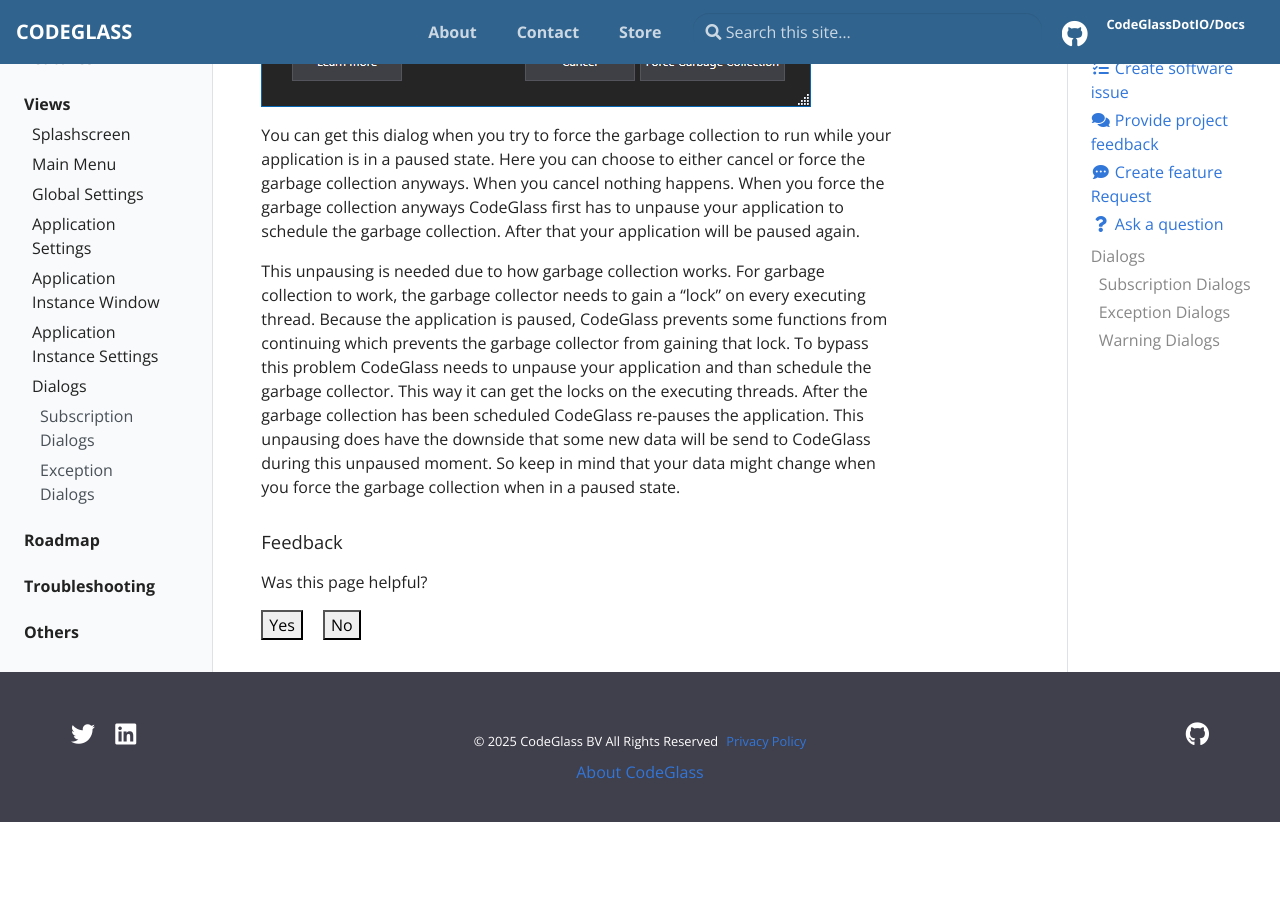
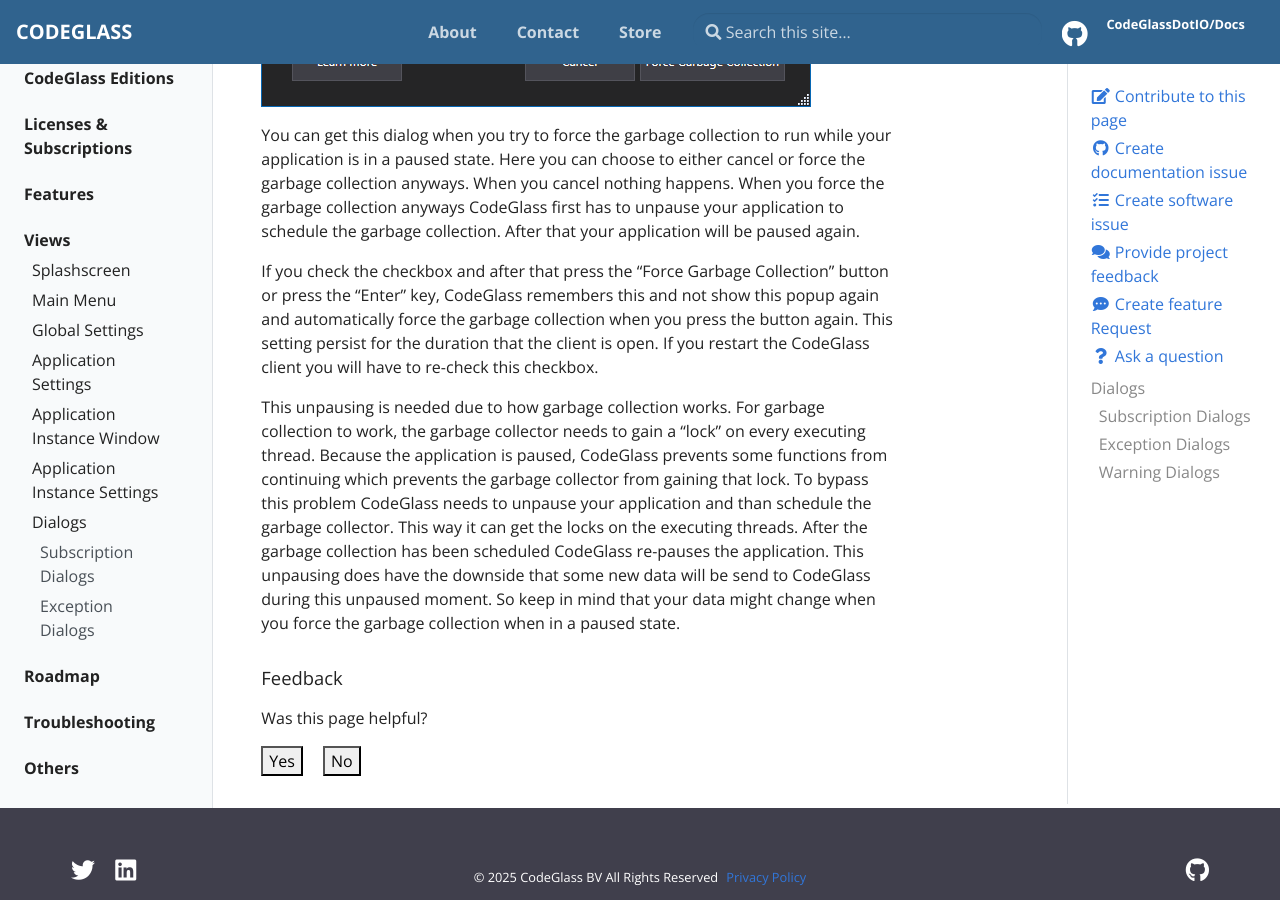
Before and after one commit to CodeGlassDotIO/Docs, a Jekyll site: the page built from _docs/views/Dialogs.md, in a window 1280 px wide and 900 px high, scrolled down 5618 px. Built offline with Jekyll 4.4.1, drawn with Linux system fonts in a browser that asks for light colours; before the commit the page ends 6440 px from its top, so only the background shows below that.

Commit message:
Updated force gc docs

```diff
--- a/_docs/views/Dialogs.md
+++ b/_docs/views/Dialogs.md
@@ -104,4 +104,6 @@ If you ever get this dialog, please report it with a screenshot and how you trig
 
 You can get this dialog when you try to force the garbage collection to run while your application is in a paused state. Here you can choose to either cancel or force the garbage collection anyways. When you cancel nothing happens. When you force the garbage collection anyways CodeGlass first has to unpause your application to schedule the garbage collection. After that your application will be paused again.
 
+If you check the checkbox and after that press the "Force Garbage Collection" button or press the "Enter" key, CodeGlass remembers this and not show this popup again and automatically force the garbage collection when you press the button again. This setting persist for the duration that the client is open. If you restart the CodeGlass client you will have to re-check this checkbox.
+
 This unpausing is needed due to how garbage collection works. For garbage collection to work, the garbage collector needs to gain a "lock" on every executing thread. Because the application is paused, CodeGlass prevents some functions from continuing which prevents the garbage collector from gaining that lock. To bypass this problem CodeGlass needs to unpause your application and than schedule the garbage collector. This way it can get the locks on the executing threads. After the garbage collection has been scheduled CodeGlass re-pauses the application. This unpausing does have the downside that some new data will be send to CodeGlass during this unpaused moment. So keep in mind that your data might change when you force the garbage collection when in a paused state.
```
Also changed, not shown: assets/img/Dialogs/Dialogs_ForceGCWarning.png.
